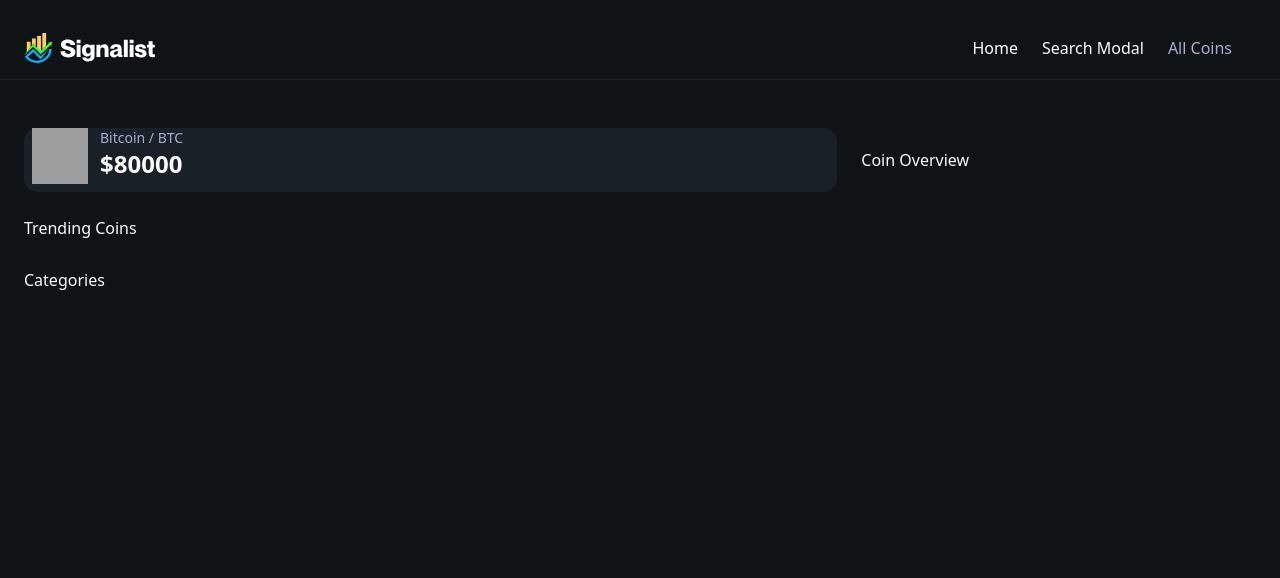
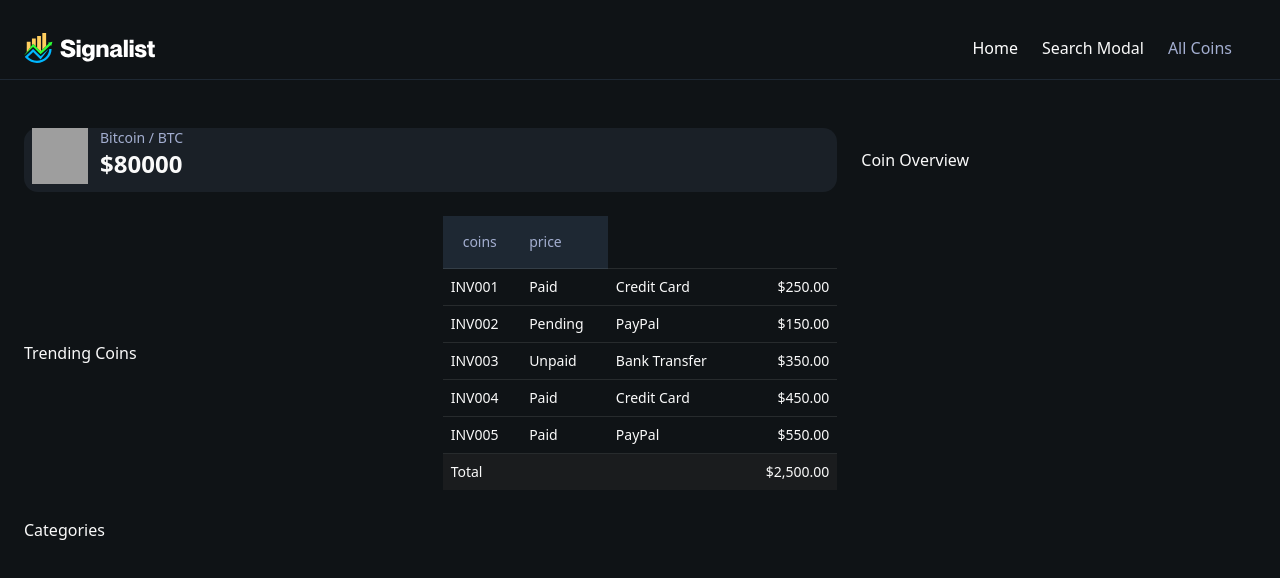
Before and after one commit to prashantbisht2006/dec31-2025, a Next.js app: page / in a window 1280 px wide. Shown: the top 578 px of the page. Built offline with nearby package versions, Linux system fonts and the light colour scheme; grey boxes are pictures that could not be loaded.

Commit message:
data-table

```diff
--- a/src/app/layout.js
+++ b/src/app/layout.js
@@ -1,6 +1,6 @@
 import { Geist, Geist_Mono } from "next/font/google";
 import "./globals.css";
-import Header from "../components/ui/Header";
+import Header from "../components/Header";
 
 const geistSans = Geist({
   variable: "--font-geist-sans",
--- a/src/app/page.js
+++ b/src/app/page.js
@@ -1,6 +1,7 @@
 import React from 'react'
 import { Button } from '@/components/ui/button'
-import Image from 'next/image'
+import Image from 'next/image';
+import Data_Table from '@/components/Data_Table';
 
 const page = () => {
   return (
@@ -27,6 +28,7 @@ const page = () => {
         <p>Coin Overview</p>
 
         <p>Trending Coins</p>
+        <Data_Table columns={[{header:'coins'},{header:'price'}]}/>
       </section>
 
       <section className='w-full mt-7 space-y-4'>
--- /dev/null
+++ b/src/components/Data_Table.jsx
@@ -0,0 +1,83 @@
+import {
+  Table,
+  TableBody,
+  TableCaption,
+  TableCell,
+  TableFooter,
+  TableHead,
+  TableHeader,
+  TableRow,
+} from "@/components/ui/table";
+import { cn } from "@/lib/utils";
+import React from 'react';
+
+
+const invoices = [
+  {
+    invoice: "INV001",
+    paymentStatus: "Paid",
+    totalAmount: "$250.00",
+    paymentMethod: "Credit Card",
+  },
+  {
+    invoice: "INV002",
+    paymentStatus: "Pending",
+    totalAmount: "$150.00",
+    paymentMethod: "PayPal",
+  },
+  {
+    invoice: "INV003",
+    paymentStatus: "Unpaid",
+    totalAmount: "$350.00",
+    paymentMethod: "Bank Transfer",
+  },
+  {
+    invoice: "INV004",
+    paymentStatus: "Paid",
+    totalAmount: "$450.00",
+    paymentMethod: "Credit Card",
+  },
+  {
+    invoice: "INV005",
+    paymentStatus: "Paid",
+    totalAmount: "$550.00",
+    paymentMethod: "PayPal",
+  },]
+
+const Data_Table = ({columns, data, rowkey,tableClassname,
+  headerRowClassname,headerCellClassName,bodyRowClassname,
+  bodyCellClassname,headerClassname}
+) => {
+  return (
+     <Table className={cn('custom-scrollbar',tableClassname)}>
+      {/* <TableCaption>A list of your recent invoices.</TableCaption> */}
+      <TableHeader className={headerClassname}>
+        <TableRow className={cn('hover:bg-transparent!',headerRowClassname)}>
+          {columns.map((column,i)=>(
+            <TableHead key={i} className={cn('bg-dark-400 text-purple-100 py-4 first:pl-5 last:pr-5')}>
+              {column.header}
+            </TableHead>
+          ))}
+        </TableRow>
+      </TableHeader>
+      <TableBody>
+        {invoices.map((invoice) => (
+          <TableRow key={invoice.invoice}>
+            <TableCell className="font-medium">{invoice.invoice}</TableCell>
+            <TableCell>{invoice.paymentStatus}</TableCell>
+            <TableCell>{invoice.paymentMethod}</TableCell>
+            <TableCell className="text-right">{invoice.totalAmount}</TableCell>
+          </TableRow>
+        ))}
+      </TableBody>
+      <TableFooter>
+        <TableRow>
+          <TableCell colSpan={3}>Total</TableCell>
+          <TableCell className="text-right">$2,500.00</TableCell>
+        </TableRow>
+      </TableFooter>
+    </Table>
+  )
+}
+
+export default Data_Table
--- /dev/null
+++ b/src/components/ui/table.jsx
@@ -0,0 +1,123 @@
+"use client"
+
+import * as React from "react"
+
+import { cn } from "@/lib/utils"
+
+function Table({
+  className,
+  ...props
+}) {
+  return (
+    <div data-slot="table-container" className="relative w-full overflow-x-auto">
+      <table
+        data-slot="table"
+        className={cn("w-full caption-bottom text-sm", className)}
+        {...props} />
+    </div>
+  );
+}
+
+function TableHeader({
+  className,
+  ...props
+}) {
+  return (
+    <thead
+      data-slot="table-header"
+      className={cn("[&_tr]:border-b", className)}
+      {...props} />
+  );
+}
+
+function TableBody({
+  className,
+  ...props
+}) {
+  return (
+    <tbody
+      data-slot="table-body"
+      className={cn("[&_tr:last-child]:border-0", className)}
+      {...props} />
+  );
+}
+
+function TableFooter({
+  className,
+  ...props
+}) {
+  return (
+    <tfoot
+      data-slot="table-footer"
+      className={cn("bg-muted/50 border-t font-medium [&>tr]:last:border-b-0", className)}
+      {...props} />
+  );
+}
+
+function TableRow({
+  className,
+  ...props
+}) {
+  return (
+    <tr
+      data-slot="table-row"
+      className={cn(
+        "hover:bg-muted/50 data-[state=selected]:bg-muted border-b transition-colors",
+        className
+      )}
+      {...props} />
+  );
+}
+
+function TableHead({
+  className,
+  ...props
+}) {
+  return (
+    <th
+      data-slot="table-head"
+      className={cn(
+        "text-foreground h-10 px-2 text-left align-middle font-medium whitespace-nowrap [&:has([role=checkbox])]:pr-0 [&>[role=checkbox]]:translate-y-[2px]",
+        className
+      )}
+      {...props} />
+  );
+}
+
+function TableCell({
+  className,
+  ...props
+}) {
+  return (
+    <td
+      data-slot="table-cell"
+      className={cn(
+        "p-2 align-middle whitespace-nowrap [&:has([role=checkbox])]:pr-0 [&>[role=checkbox]]:translate-y-[2px]",
+        className
+      )}
+      {...props} />
+  );
+}
+
+function TableCaption({
+  className,
+  ...props
+}) {
+  return (
+    <caption
+      data-slot="table-caption"
+      className={cn("text-muted-foreground mt-4 text-sm", className)}
+      {...props} />
+  );
+}
+
+export {
+  Table,
+  TableHeader,
+  TableBody,
+  TableFooter,
+  TableHead,
+  TableRow,
+  TableCell,
+  TableCaption,
+}
```
Also changed, not shown: src/components/Header.jsx (renamed from src/components/ui/Header.jsx).
